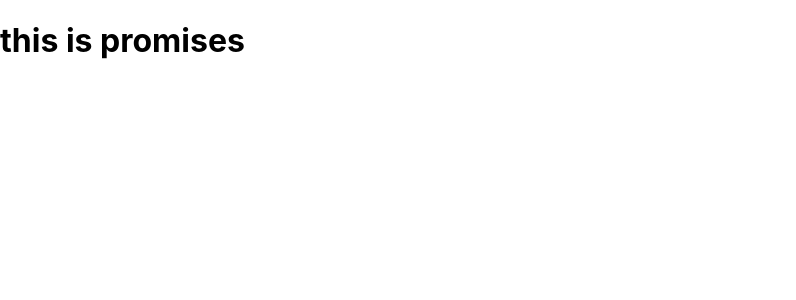
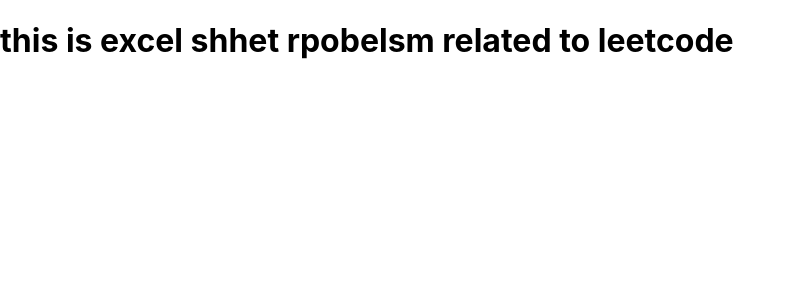
Before and after one commit to aniket2727/React-Interview, a React (Create React App) app in the folder app/: page / in a window 1280 px wide. Shown: the top 300 px of the page, without its empty margins (0-796 px from the left). Built offline with nearby package versions, Linux system fonts and the light colour scheme.

Commit message:
all changes to leetcode problem for count excel sheets

```diff
--- /dev/null
+++ b/app/src/A24.js
@@ -0,0 +1,24 @@
+
+
+
+//  simple javascript problems
+
+
+
+const Handledata=()=>{
+
+    console.log(1+"3"+"3");
+    console.log(1-"3"+"3"+3);
+    console.log(1<3<0);
+    console.log(4>2>1);
+    console.log("33"*2+"3")
+
+    return(
+        <h1>this is javascript problems</h1>
+    )
+}
+
+
+
+
+export default Handledata;
--- /dev/null
+++ b/app/src/A25.js
@@ -0,0 +1,39 @@
+
+
+
+//    excel shhet problems in javascript
+
+
+import { useEffect } from "react";
+
+const Excelsheet=()=>{
+
+
+    useEffect(()=>{
+
+        const findrow=(data)=>{
+            let count=0;
+            for(let i=0;i<data.length;i++){
+
+                 var value=data.charCodeAt(i)-'A'.charCodeAt(0)+1
+                 console.log("char at a",'A'.charCodeAt(0)+1)
+                 count=count*26+value
+            }
+
+            return count;
+
+        }
+
+        console.log(findrow("AB"))
+
+    },[])
+    return(
+        <div>
+
+           <h1>this is excel shhet rpobelsm related to leetcode</h1>
+        </div>
+    )
+}
+
+
+export default Excelsheet;
--- a/app/src/App.js
+++ b/app/src/App.js
@@ -124,10 +124,12 @@
 import Handlea20 from "./A20";
 import HandlePrototype from "./A21";
 import HandlePromises from "./A22";
+import Handledata1 from "./A24";
+import Excelsheet from "./A25";
 function App() {
   return (
     <div className="">
-     <HandlePromises/>
+     <Excelsheet/>
     </div>
   );
 }
```
